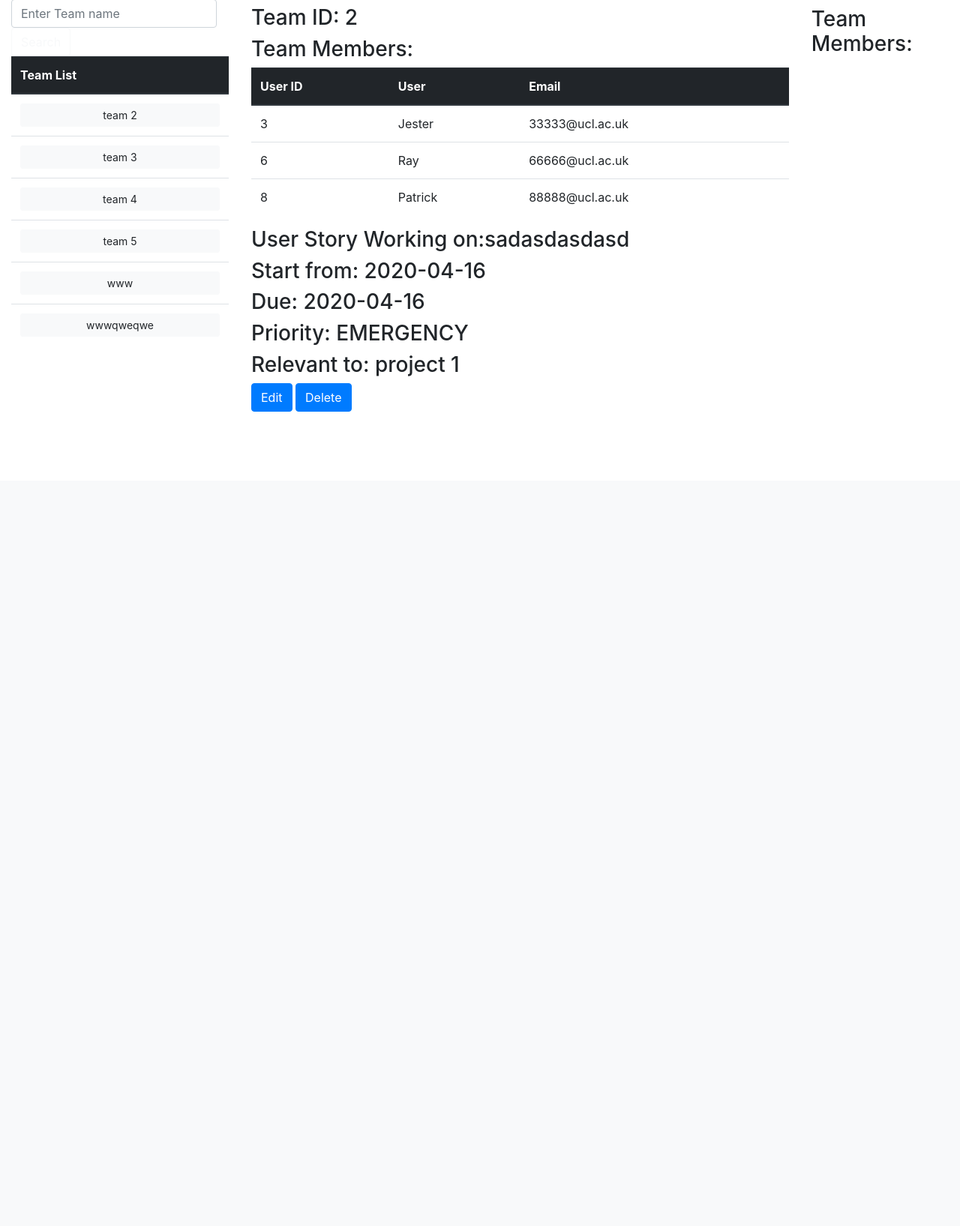
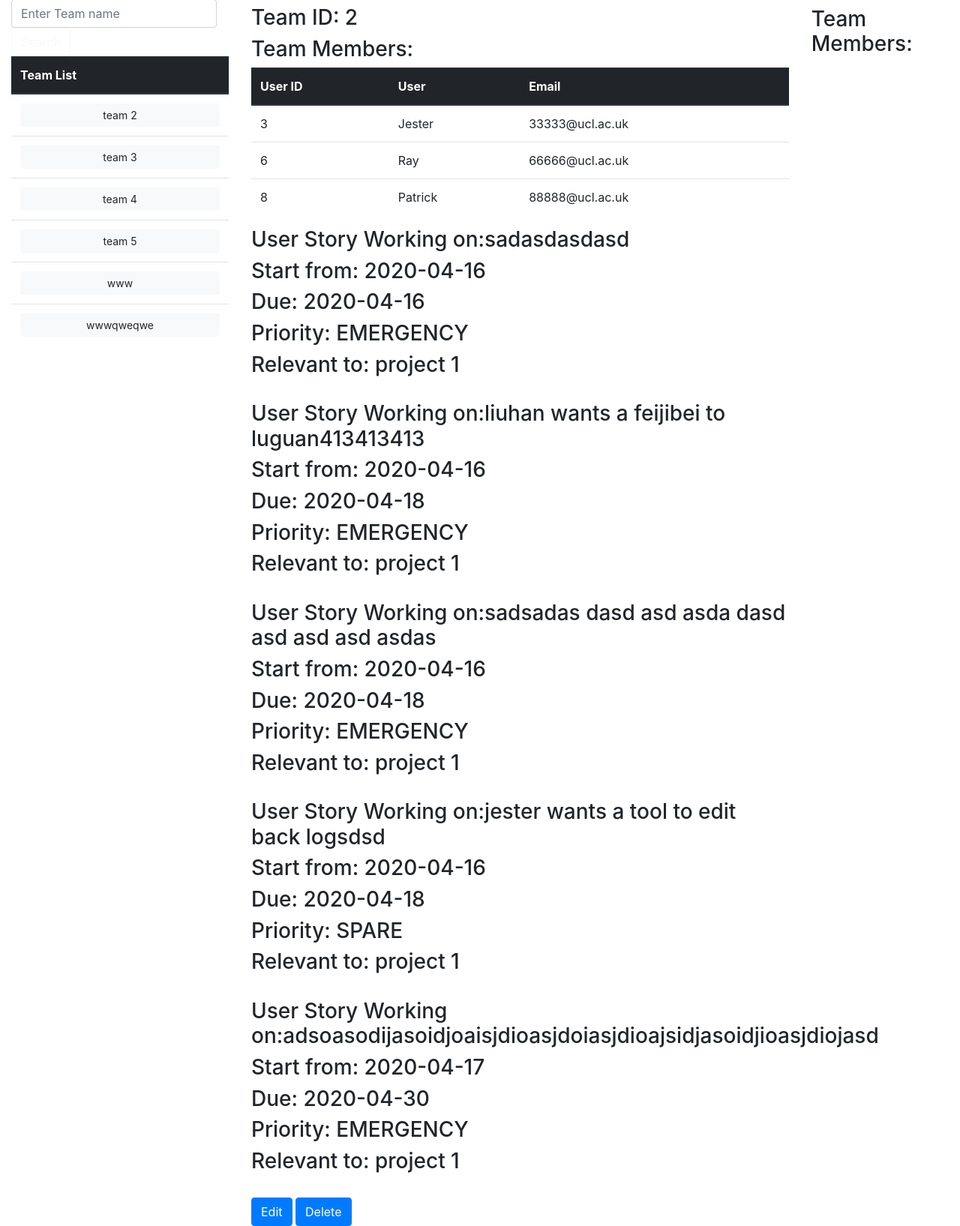
Before and after one commit to carlchengyt/Group6_WebApp, a Flask app: a page that uses app/templates/team_information.html in a window 1280 px wide. Shown: the part 159-1794 px from the top of the page at 75% size. Before the commit the page ends 708 px from the top, so only its background shows below. Run offline with Flask 2, Linux system fonts and the light colour scheme; a user stored in the database is signed in; data comes from the database, SQL or seed files in the repository; parts of the project's set-up code (start-up, migrations or seed data) failed here and were passed over; some libraries are stand-ins or nearby versions.

Commit message:
commit webapp

```diff
--- a/app/templates/team_information.html
+++ b/app/templates/team_information.html
@@ -25,11 +25,13 @@
                 {% if not userstory %}
                     <h3>No User Story Working on</h3>
                 {% else %}
-                    <h3>User Story Working on:{{ userstory[0].content}}</h3>
-                    <h3>Start from: {{ userstory[0].creation_date }}</h3>
-                    <h3>Due: {{ userstory[0].deadline }}</h3>
-                    <h3>Priority: {{ userstory[0].priority }}</h3>
-                    <h3>Relevant to: {{ userstory[0].project_name }} </h3>
+                    {% for one_userstory in userstory %}
+                        <h3>User Story Working on:{{ one_userstory.content}}</h3>
+                        <h3>Start from: {{ one_userstory.creation_date }}</h3>
+                        <h3>Due: {{ one_userstory.deadline }}</h3>
+                        <h3>Priority: {{ one_userstory.priority }}</h3>
+                        <h3>Relevant to: {{ one_userstory.project_name }} </h3><br>
+                    {% endfor %}
                 {% endif %}
                 <a class="btn btn-primary" href="{{ url_for('team.team_edition', team_id=team_details[0].team_id)}}">Edit</a>
                 <a class="btn btn-primary" href="{{ url_for('team.delete_team', team_id=team_details[0].team_id)}}">Delete</a>
```
